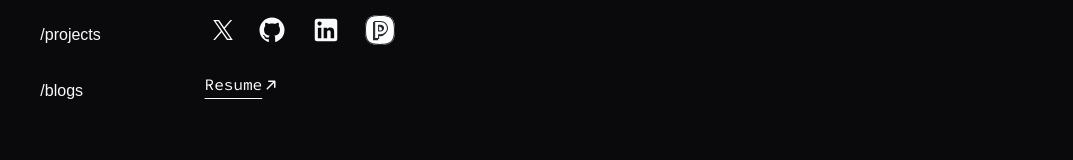
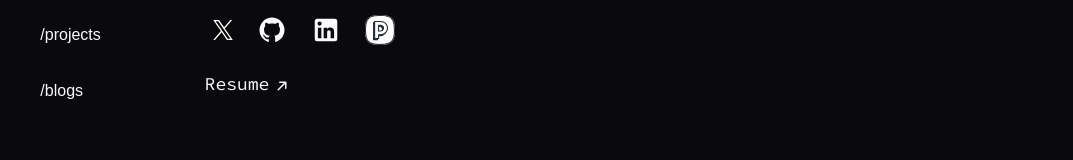
Before and after one commit to tarun-soni/tarun-new-portfolio, a Next.js app: page /home in a window 1280 px wide. Shown: the part 365-525 px from the top of the page, without its empty margins (197-1270 px from the left). Built offline with nearby package versions, Linux system fonts and the light colour scheme; a web font is replaced by a local one.

Commit message:
added animations on resume button

```diff
--- a/src/components/ViewResumeButton/index.tsx
+++ b/src/components/ViewResumeButton/index.tsx
@@ -9,9 +9,11 @@ import { FileCheck } from 'lucide-react'
 import { ICON_BUTTON_COMMON_STYLES, RESUME_URL } from '@/data/constants'
 import { FC } from 'react'
 import { DiagonalArrow } from '../Icons'
+
 type ViewResumeButtonProps = {
   type: 'TOOLTIP' | 'TEXT'
 }
+
 const ViewResumeButton: FC<ViewResumeButtonProps> = ({ type = 'TEXT' }) => {
   if (type === 'TEXT') {
     return (
@@ -20,27 +22,26 @@ const ViewResumeButton: FC<ViewResumeButtonProps> = ({ type = 'TEXT' }) => {
         aria-label="View Resume"
         onClick={() => {
           window.open(RESUME_URL, '_blank')
-        }}>
-        <div
-          className="flex item-center flex-row
-            underline underline-offset-8
-            align-center justify-center">
+        }}
+        className="relative group">
+        <div className="flex flex-row justify-center items-center">
           <TypographyDemo
             type="span"
-            font={`${fonts.sourceCodePro}`}
-            className="tracking-normal"
-            // className={selectedTabStyles}
-          >
-            Resume
+            font={`${fonts.sourceCodePro} `}
+            className="relative text-lg tracking-normal">
+            <span className="relative">
+              Resume
+              <span className="group-hover:w-full bottom-0 left-0 absolute bg-current w-0 h-[2px] transition-all duration-300" />
+            </span>
           </TypographyDemo>
-          <div style={{ marginTop: '4px' }}>
-            {/* border-2 border-red-300"> */}
+          <div className="mt-1 ml-1 transition-transform group-hover:-translate-y-[2px] group-hover:translate-x-[2px] duration-300">
             <DiagonalArrow size={18} />
           </div>
         </div>
       </button>
     )
   }
+
   return (
     <Tooltip>
       <TooltipTrigger>
```
